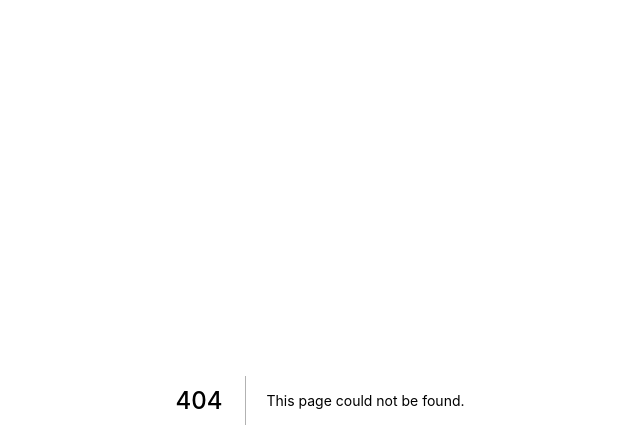
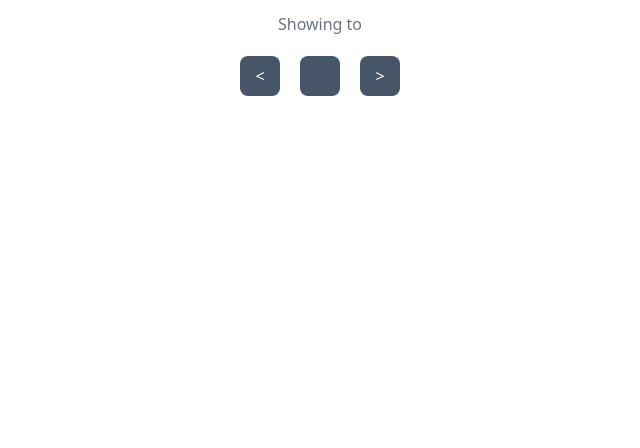
Before and after one commit to Ahura-del/filmak, a Next.js app: page /components/Pagination in a window 1280 px wide. Before the commit this address had no page. Shown: the top 448 px of the page, without its empty margins (320-960 px from the left). Built offline with nearby package versions, Linux system fonts and the light colour scheme; what tw-elements would draw is missing.

Commit message:
create and confige pagination component

```diff
--- a/pages/components/Cart.tsx
+++ b/pages/components/Cart.tsx
@@ -13,7 +13,7 @@ const Cart: NextPage<DataType> = ({ item }) => {
     setGenre(genreName);
   }, [item]);
   return (
-    <div className="flex flex-col rounded-md bg-slate-900 w-full h-[500px] mb-5 cursor-pointer group hover:shadow-lg hover:scale-105 transition-all duration-300 ">
+    <div className="flex flex-col rounded-md bg-gray-800 w-full h-[500px] mb-5 cursor-pointer group hover:shadow-lg hover:scale-105 transition-all duration-300 ">
       <div className="basis-3/4 w-full h-full relative ">
         <Image
           src={item.poster}
--- /dev/null
+++ b/pages/components/Header.tsx
@@ -0,0 +1,16 @@
+import Image from 'next/image'
+import React from 'react'
+
+const Header = () => {
+  return (
+    <header className='w-full h-[500px] relative ' >
+        <div className='w-full h-full '>
+            <div className='w-full h-full absolute top-0 z-20 right-0 bg-[rgba(0,0,0,0.5)]'/>
+            <Image src='/assets/heading.jpg' layout='fill' objectFit='cover' />
+            <div className='w-full h-32 absolute bottom-0 z-20 right-0 bg-gradient-to-t from-gray-900'/>
+        </div>
+    </header>
+  )
+}
+
+export default Header
--- a/pages/components/Nav.tsx
+++ b/pages/components/Nav.tsx
@@ -4,7 +4,7 @@ import React, { useState } from "react";
 const Nav: NextPage = () => {
   const [searchVisible, setSearchVisible] = useState<boolean>(false);
   return (
-    <nav className="w-full py-4 bg-slate-900 mb-10 ">
+    <nav className="w-full py-4 bg-slate-900">
       <div className="w-3/4 mx-auto flex justify-between items-center">
         <p className="text-white font-semibold text-xl">Filmak</p>
         <div className="flex gap-5 ">
--- /dev/null
+++ b/pages/components/Pagination.tsx
@@ -0,0 +1,49 @@
+import { NextPage } from "next";
+interface PaginationTypes {
+  pages: number;
+  currentPage: string;
+  incrementPage: () => void;
+  decrementPage: () => void;
+}
+const Pagination: NextPage<PaginationTypes> = ({
+  pages,
+  incrementPage,
+  decrementPage,
+  currentPage,
+}) => {
+  let PCounts: number[] = [];
+  for (let i: number = 1; i <= pages; i++) {
+    PCounts.push(i);
+  }
+  return (
+    <div className="w-full py-3 flex flex-col gap-5 items-center justify-center">
+      <p className="text-gray-500">
+        Showing <span className="text-white"> {PCounts[0]}</span> to{" "}
+        <span className="text-white"> {PCounts[PCounts.length - 1]}</span>
+      </p>
+      <div className="w-full flex gap-5 items-center justify-center">
+        <button
+          disabled={currentPage === "1"}
+          onClick={decrementPage}
+          className="h-10 w-10 bg-slate-600 text-white flex items-center justify-center rounded-lg"
+        >
+          {"<"}
+        </button>
+
+        <p className="h-10 w-10 bg-slate-600 text-white flex items-center justify-center rounded-lg">
+          {currentPage}
+        </p>
+
+        <button
+          disabled={parseInt(currentPage) === PCounts[PCounts.length - 1]}
+          onClick={incrementPage}
+          className="h-10 w-10 bg-slate-600 text-white flex items-center justify-center rounded-lg"
+        >
+          {">"}
+        </button>
+      </div>
+    </div>
+  );
+};
+
+export default Pagination;
--- a/pages/index.tsx
+++ b/pages/index.tsx
@@ -1,34 +1,51 @@
-import type { GetStaticProps, NextPage } from 'next'
+import type { GetServerSideProps, NextPage } from 'next'
+import { useRouter } from 'next/router';
 import Cart from './components/Cart';
+import Header from './components/Header';
 import Nav from './components/Nav'
+import Pagination from './components/Pagination';
 import { DataType } from './lib/interfaces';
 
 
 
-const Home: NextPage<any> = ({res}) => {
-console.log(res);
+const Home: NextPage<any> = ({res , page}) => {
+  // console.log(res.metadata);
+  // console.log(page);
+  const router = useRouter()
+  const incrementPage = ():void=>{
+    router.push(`/?page=${page+1}`)
+  }
+  const decrementPage = ():void=>{
+    router.push(`/?page=${page-1}`)
+  }
+
+
   return (
-    <div className='w-full bg-slate-800'>
+    <div className='w-full bg-gray-900'>
       {/* nav */}
     <Nav/>
+    {/* header */}
+    <Header />
       {/* carts */}
-      <div className='w-3/4 mx-auto grid grid-cols-5 gap-3'>
+      <div className='w-3/4 mx-auto grid grid-cols-5 gap-3 relative z-30'>
       {res.data?.map((item):(DataType | any) =>(
         <Cart key={item.id} item={item} />
         ))}
         </div>
-      {/* navigation */}
+      {/* pagination */}
+      <Pagination pages={res.metadata.page_count} incrementPage={incrementPage} decrementPage={decrementPage} currentPage={res.metadata.current_page} />
       {/* footer */}
     </div>
   )
 }
 
-export const getStaticProps:GetStaticProps = async ()=>{
-  const response = await fetch('https://moviesapi.ir/api/v1/movies?page={1}')
+export const getServerSideProps:GetServerSideProps = async ({query:{page = 1}})=>{
+  const response = await fetch(`https://moviesapi.ir/api/v1/movies?page=${page}`)
   const res = await response.json()
   return{
     props:{
-      res
+      res,
+      page:+page
     }
   }
 }
--- a/pages/lib/interfaces.ts
+++ b/pages/lib/interfaces.ts
@@ -1,13 +1,33 @@
 export interface DataType {
-    item :{
+  item: {
+    country: string;
+    genres: string[];
+    id: number;
+    images: string[];
+    poster: string;
+    title: string;
+    year: string;
+    imdb_rating: string;
+  };
+}
 
-        country:string;
-        genres:string[];
-    id:number;
-    images:string[];
-    poster:string;
-    title:string;
-    year:string;
-    imdb_rating:string
+export interface ResponseType {
+  res: {
+    item: {
+      country: string;
+      genres: string[];
+      id: number;
+      images: string[];
+      poster: string;
+      title: string;
+      year: string;
+      imdb_rating: string;
+    };
+    metadata: {
+      current_page: string;
+      page_count: number;
+      per_page: number;
+      total_count: number;
+    };
+  };
 }
-  }
```
Also changed, not shown: public/assets/heading.jpg (added).
